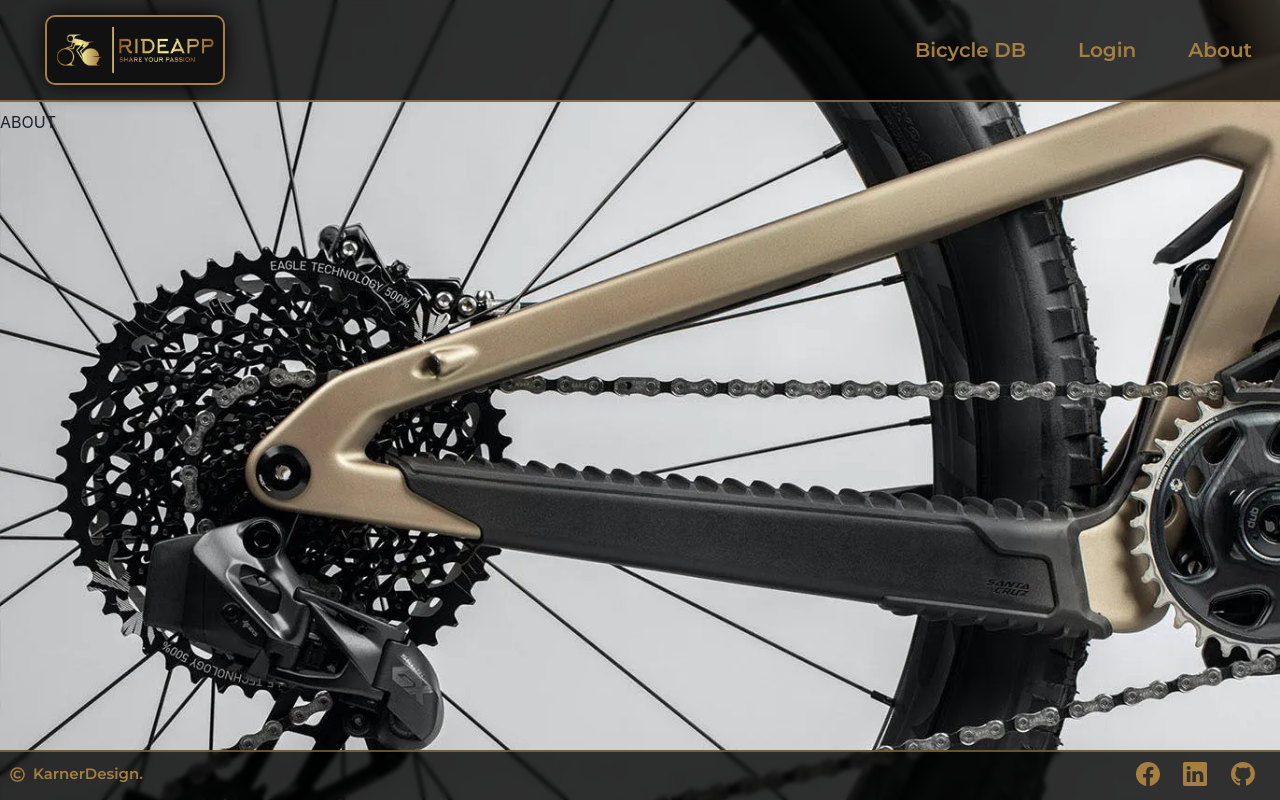
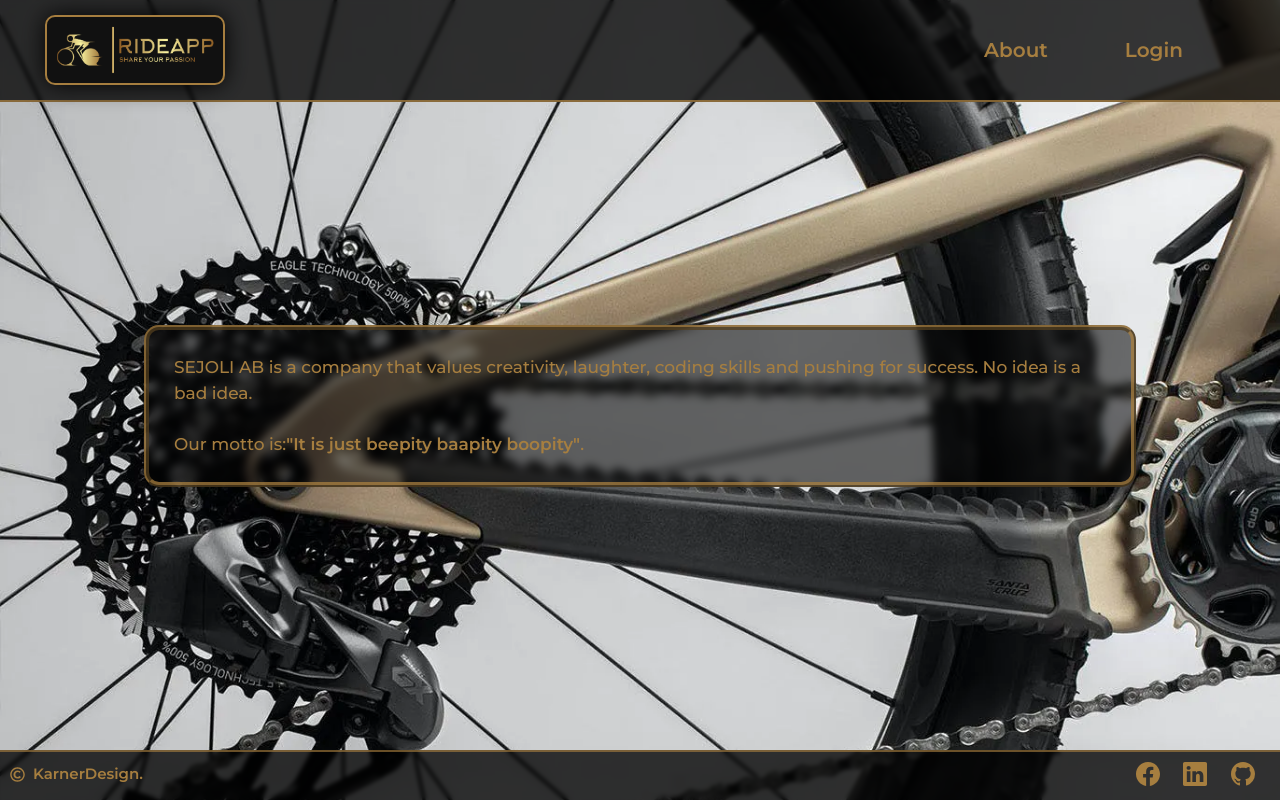
Before and after one commit to SebbeKarner88/RideApp-MongoDB, a React (Vite) app in the folder Frontend/: page /about in a window 1280 px wide. Built offline with nearby package versions, Linux system fonts and the light colour scheme.

Commit message:
added some changes to routing, displaying different links in navbar depending on logging!

```diff
--- a/Frontend/src/App.tsx
+++ b/Frontend/src/App.tsx
@@ -9,9 +9,10 @@
 import Footer from "./components/Footer";
 import Landing from "./components/Landing";
 import About from "./components/About";
-import React from "react";
+import React, {useState} from "react";
 import Login from "./components/Login";
 import BikeDB from "./components/BikeDB";
+import Ride from "./components/Ride.tsx";
 
 
 function App() {
@@ -48,6 +49,7 @@
                                 <Route path='/about' element={<About breakpoint={breakpoint} width={width}/>}/>
                                 <Route path='/login' element={<Login breakpoint={breakpoint} width={width}/>}/>
                                 <Route path='/bikeDB' element={<BikeDB breakpoint={breakpoint} width={width}/>}/>
+                                <Route path='/ride' element={<Ride breakpoint={breakpoint} width={width}/>}/>
                             </Routes>
                         </GridItem>
                         <GridItem area={'footer'}>
--- a/Frontend/src/components/About.tsx
+++ b/Frontend/src/components/About.tsx
@@ -1,10 +1,31 @@
 import React from 'react';
+import'./CSS/About.styles.css'
+import {Box, Container} from "@chakra-ui/react";
 
 const About = ({width, breakpoint}) => {
 
     return (
         <>
-            <h1>ABOUT</h1>
+            <Container
+                maxW='1200px'
+                width={{base: '100%', md: '80%'}}
+                height={{base: '80%', md: '80%'}}
+                justifyContent='center'
+                alignContent='center'
+            >
+                <Box className='about'>
+                    <section className='information'>
+                        <div>
+                            SEJOLI AB is a company that values creativity, laughter, coding
+                            skills and pushing for success. No idea is a bad idea.
+                            <br/>
+                            <br/>
+                            Our motto is:
+                            <strong>"It is just beepity baapity boopity"</strong>.
+                        </div>
+                    </section>
+                </Box>
+            </Container>
         </>
     );
 }
--- /dev/null
+++ b/Frontend/src/components/CSS/About.styles.css
@@ -0,0 +1,11 @@
+.about {
+    margin-top: 80px;
+    background-color: rgba(0, 0, 0, 0.55);
+    backdrop-filter: blur(5px);
+    border: 5px ridge rgba(166, 126, 63, 0.76);
+    border-radius: 15px;
+    padding: 25px;
+    color: #a67e3f;
+    font-family: 'Montserrat', sans-serif;
+    font-size: 17px;
+}
--- a/Frontend/src/components/CSS/Landing.styles.css
+++ b/Frontend/src/components/CSS/Landing.styles.css
@@ -1,4 +1,5 @@
 .logoBox {
+    margin-top: 30px;
     border-radius: 10px;
     border: 2px Solid #604301;
     box-shadow: 15px 15px 25px rgba(0, 0, 0, 0.99);
--- a/Frontend/src/components/CSS/Navbar.styles.css
+++ b/Frontend/src/components/CSS/Navbar.styles.css
@@ -4,12 +4,13 @@
 
 .burgerMenuLogo {
     color: rgb(180, 136, 68);
+    margin-left: 15px;
 }
 
 .burgermenu {
     font-family: 'Montserrat', sans-serif;
     font-weight: bolder;
-    font-size: 22px;
+    font-size: 20px;
     border-color: rgb(185, 139, 66);
 }
 
--- a/Frontend/src/components/Login.tsx
+++ b/Frontend/src/components/Login.tsx
@@ -4,6 +4,7 @@
 import {zodResolver} from '@hookform/resolvers/zod';
 import {fetchApi} from "../services/fetch.api.tsx";
 import {
+    Alert, AlertTitle,
     Box,
     Button,
     Container,
@@ -56,15 +57,18 @@
 
     const handleLogin = (data: FieldValues) => {
         fetchApi.login(data).then((token: IToken) => {
-            setShowMessage(true);
-            sessionStorage.setItem('token', token.token);
-            if (token.token !== '') {
-                setMessage(
-                    `Welcome!`
-                );
+            if (token.token.length > 50) {
                 setSuccess(true);
-            } else {
-                setMessage('ERROR');
+                sessionStorage.setItem('token', token.token);
+                window.location.reload();
+
+            } else if (token.token === 'Error 1'){
+                setMessage('Wrong username');
+                setShowMessage(true);
+                setSuccess(false);
+            } else if (token.token === 'Error 2'){
+                setMessage('Wrong password');
+                setShowMessage(true);
                 setSuccess(false);
             }
         });
@@ -83,6 +87,18 @@
 
     return (
         <>
+            {showMessage ? (
+                <Alert sx={outerBox} color="black" marginTop={10} status={success ? 'success' : 'error'}>
+                    {success ? (
+                        <AlertTitle>{message}</AlertTitle>
+                    ) : (
+                        <AlertTitle>{message}</AlertTitle>
+                    )}
+                </Alert>
+            ) : (
+                <div></div>
+            )}
+
             <Container
                 className='loginbox'
                 maxW='600px'
@@ -92,19 +108,6 @@
                 justifyContent='center'
                 alignContent='center'
             >
-                {showMessage ? (
-                    <Container
-                        marginTop={10}
-                        marginBottom={10}>
-                        {success ? (
-                            <span>{message}</span>
-                        ) : (
-                            <span>{message}</span>
-                        )}
-                    </Container>
-                ) : (
-                    <div></div>
-                )}
                 <form>
                     <FormLabel htmlFor='username' aria-required='true'>
                         Username
@@ -134,7 +137,6 @@
                             marginRight={1}
                             width='4.5rem'>
                             <Button h='1.75rem'
-                                    backgroundColor='darkgoldenrod'
                                     size='sm'
                                     onClick={handleClick}>
                                 {show ? 'Hide' : 'Show'}
--- a/Frontend/src/components/Navbar.tsx
+++ b/Frontend/src/components/Navbar.tsx
@@ -1,4 +1,4 @@
-import React from 'react';
+import React, {useEffect, useState} from 'react';
 import {Button, HStack, Menu, MenuButton, MenuItem, MenuList} from "@chakra-ui/react";
 import {Link} from "react-router-dom";
 import {GiHamburgerMenu} from "react-icons/gi";
@@ -6,15 +6,29 @@
 
 const NavBar = ({width, breakpoint}) => {
 
+    const [loggedIn, setLoggedIn] = useState(false)
+
+    useEffect(() => {
+        if (sessionStorage.getItem('token'))
+            setLoggedIn(true)
+    }, []);
+
+    function handleLogout() {
+        sessionStorage.clear();
+        setLoggedIn(false)
+    }
+
     return width < breakpoint ? (
             <Menu>
                 <MenuButton
                     className='burgerMenuButton'
+                    variant='unstyled'
                     as={Button}
                     boxSize={14}
-                    fontSize={24}
-                marginRight={2}>
-                    <GiHamburgerMenu className='burgerMenuLogo'/>
+                    fontSize={24}>
+                    <GiHamburgerMenu
+                        className='burgerMenuLogo '
+                        ></GiHamburgerMenu>
                 </MenuButton>
                 <MenuList
                     className='burgermenu'
@@ -22,12 +36,14 @@
                     p={0}
                     minW="0"
                     w='90vw'
-                marginTop={7}>
+                    marginTop={6}>
                     <MenuItem
                         backgroundColor='#0000005A'
                         justifyContent={"center"}>
                         <Link className='navLanding' to={'/'}>Home</Link>
                     </MenuItem>
+                    {loggedIn ? (
+                        <>
                             <MenuItem
                                 backgroundColor='#0000005A'
                                 justifyContent={"center"}>
@@ -36,24 +52,52 @@
                             <MenuItem
                                 backgroundColor='#0000005A'
                                 justifyContent={"center"}>
-                        <Link className='navLogin' to={'login'}>Login</Link>
+                                <Link className='navRide' to={'ride'}>Ride</Link>
                             </MenuItem>
+                        </>
+                    ) : (
                         <MenuItem
                             backgroundColor='#0000005A'
                             justifyContent={"center"}>
                             <Link className='navAbout' to={'about'}>About</Link>
                         </MenuItem>
+                    )}
+                    {loggedIn ? (
+                        <MenuItem
+                            backgroundColor='#0000005A'
+                            justifyContent={"center"}>
+                            <Link className='navLogin'
+                                  onClick={handleLogout} to={'/'}>Logout</Link>
+                        </MenuItem>
+                    ) : (
+                        <MenuItem
+                            backgroundColor='#0000005A'
+                            justifyContent={"center"}>
+                            <Link className='navLogin' to={'login'}>Login</Link>
+                        </MenuItem>
+                    )}
                 </MenuList>
             </Menu>
         ) :
         (
             <HStack className='navbar'
                     width={"350px"}
-                    justifyContent='space-between'
+                    justifyContent='space-evenly'
                     paddingRight={13}>
+                {loggedIn ? (
+                    <>
                         <Link className='navBikeDB' to={'bikeDB'}>Bicycle DB</Link>
+                        <Link className='navRide' to={'ride'}>Ride</Link>
+                    </>
+                ) : (
+                    <Link className='navAbout' to={'about'}>About</Link>
+                )}
+                {loggedIn ? (
+                    <Link className='navLogin'
+                          onClick={handleLogout} to={'/'}>Logout</Link>
+                ) : (
                     <Link className='navLogin' to={'login'}>Login</Link>
-                <Link className='navAbout' to={'about'}>About</Link>
+                )}
             </HStack>
         );
 };
--- /dev/null
+++ b/Frontend/src/components/Ride.tsx
@@ -0,0 +1,10 @@
+const Ride = ({width, breakpoint}) => {
+
+    return (
+        <>
+            <h1>Ride</h1>
+        </>
+    );
+};
+
+export default Ride;
```
Lines whose indentation alone changed are shown as unchanged.
